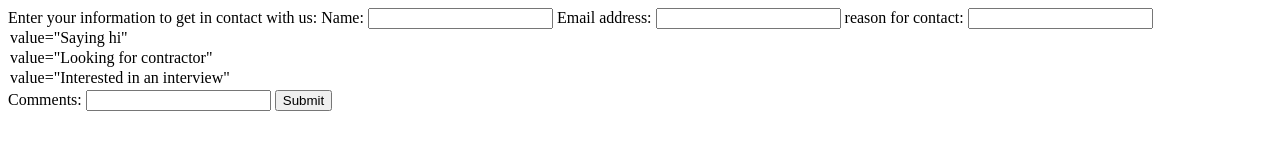
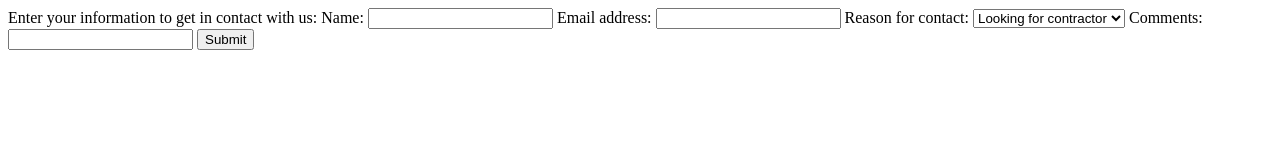
Before and after one commit to EmmaJane51/mi349_blog, a plain HTML site: page contact.html in a window 1280 px wide. Drawn offline with Linux system fonts and the light colour scheme.

Commit message:
attempt 3

```diff
--- a/contact.html
+++ b/contact.html
@@ -12,11 +12,12 @@
                     <input type="text">
                 <label>Email address:</label>
                     <input type="text">
-                <label>reason for contact:</label>
-                    <input type="Dropdown">
-                <option>value="Saying hi"</option>
-                <option>value="Looking for contractor"</option>
-                <option>value="Interested in an interview"</option>
+                <label for="contact-reason">Reason for contact:</label>
+                <select name="contact-reason" id="contact-reason"
+                    <option value="Saying hi">Saying hi</option>
+                    <option value="Looking for contractor">Looking for contractor</option>
+                    <option value="Interested in interview">Interested in interview</option>
+            </select>
                 <label>Comments:
                     <input type="text">
                 </label>
```
